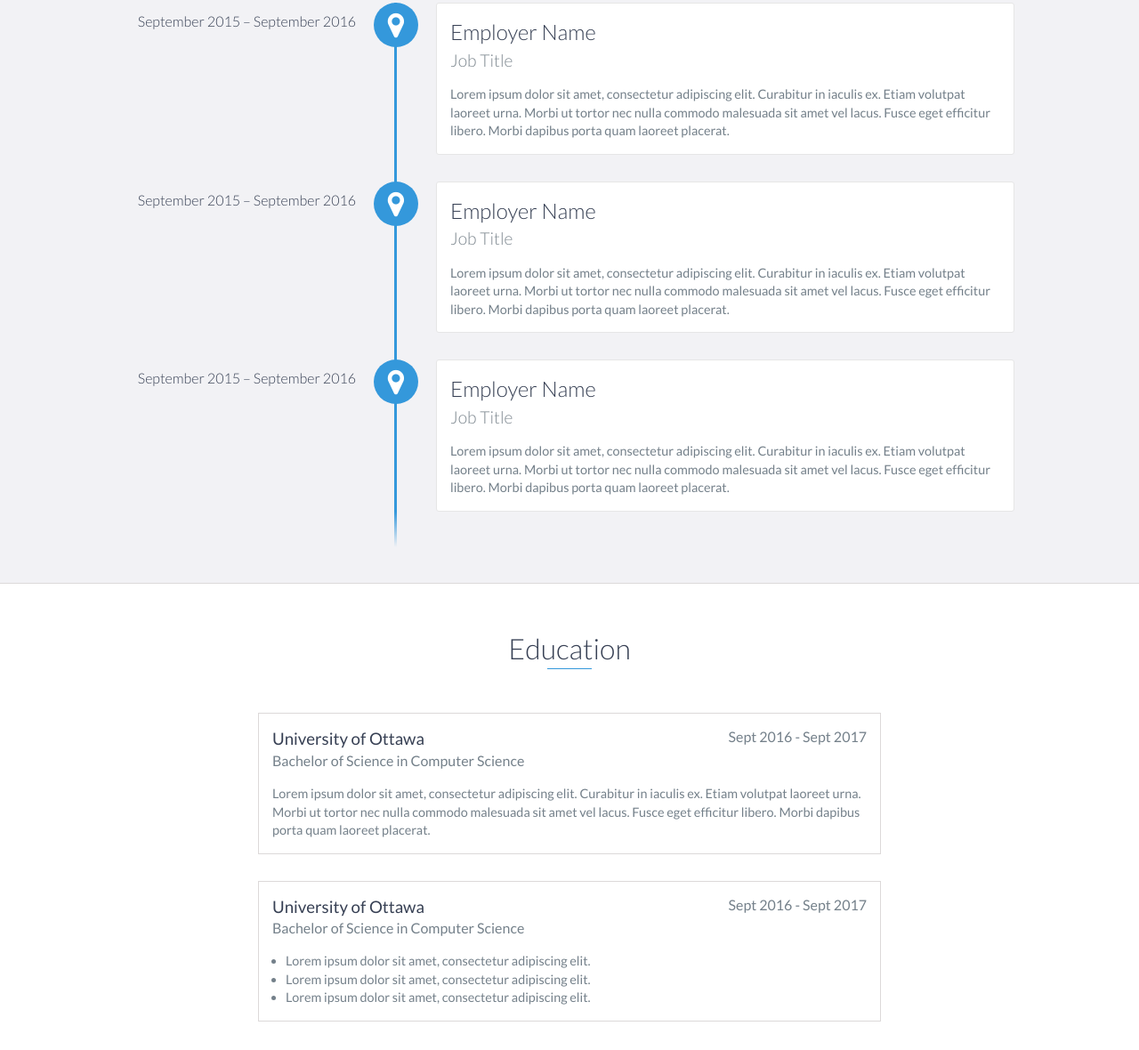
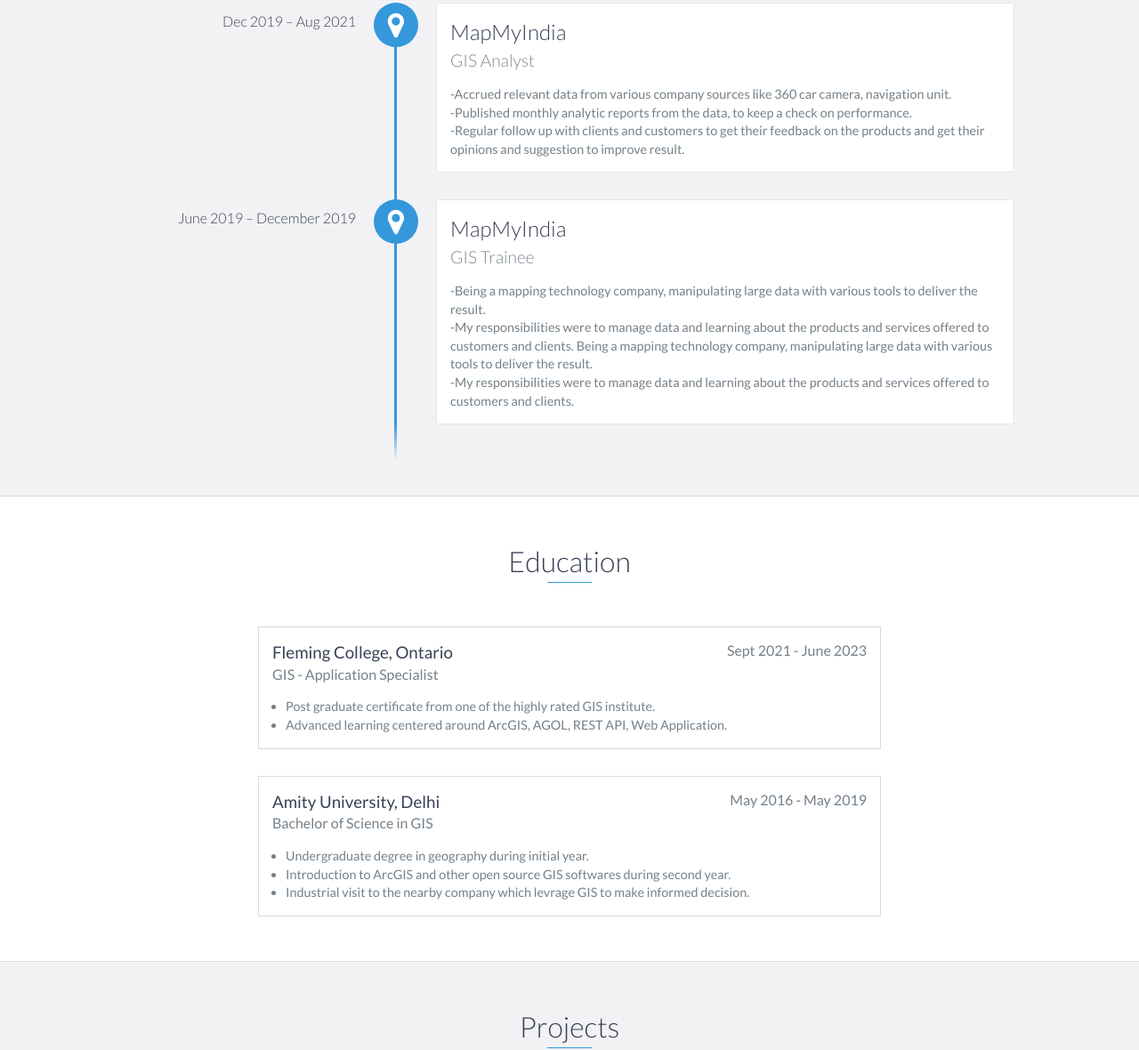
Before and after one commit to bbharat09/portfolio, a website: page index.html in a window 1280 px wide. Shown: the part 1179-2359 px from the top of the page at 89% size. Drawn offline with nearby package versions, Linux system fonts and the light colour scheme.

Commit message:
Update index.html

```diff
--- a/index.html
+++ b/index.html
@@ -92,29 +92,35 @@
     <div id="experience" class="background-alt">
         <h2 class="heading">Experience</h2>
         <div id="experience-timeline">
-            <div data-date="September 2015 – September 2016">
-                <h3>Employer Name</h3>
-                <h4>Job Title</h4>
+            <div data-date="Dec 2019 – Aug 2021">
+                <h3>MapMyIndia</h3>
+                <h4>GIS Analyst</h4>
                 <p>
-                    Lorem ipsum dolor sit amet, consectetur adipiscing elit. Curabitur in iaculis ex. Etiam volutpat laoreet urna. Morbi ut tortor nec nulla commodo malesuada sit amet vel lacus. Fusce eget efficitur libero. Morbi dapibus porta quam laoreet placerat.
+                    -Accrued relevant data from various company sources like
+                    360 car camera, navigation unit. <br>
+                    -Published monthly analytic reports from the data, to keep a
+check on performance. <br>
+-Regular follow up with clients and customers to get their
+feedback on the products and get their opinions and
+suggestion to improve result.
                 </p>
             </div>
 
-            <div data-date="September 2015 – September 2016">
-                <h3>Employer Name</h3>
-                <h4>Job Title</h4>
+            <div data-date="June 2019 – December 2019">
+                <h3>MapMyIndia</h3>
+                <h4>GIS Trainee</h4>
                 <p>
-                    Lorem ipsum dolor sit amet, consectetur adipiscing elit. Curabitur in iaculis ex. Etiam volutpat laoreet urna. Morbi ut tortor nec nulla commodo malesuada sit amet vel lacus. Fusce eget efficitur libero. Morbi dapibus porta quam laoreet placerat.
-                </p>
+                    -Being a mapping technology company, manipulating large
+data with various tools to deliver the result. <br> -My
+responsibilities were to manage data and learning about the
+products and services offered to customers and clients.
+Being a mapping technology company, manipulating large
+data with various tools to deliver the result. <br> -My
+responsibilities were to manage data and learning about the
+products and services offered to customers and clients.
+                 </p>
             </div>
 
-            <div data-date="September 2015 – September 2016">
-                <h3>Employer Name</h3>
-                <h4>Job Title</h4>
-                <p>
-                    Lorem ipsum dolor sit amet, consectetur adipiscing elit. Curabitur in iaculis ex. Etiam volutpat laoreet urna. Morbi ut tortor nec nulla commodo malesuada sit amet vel lacus. Fusce eget efficitur libero. Morbi dapibus porta quam laoreet placerat.
-                </p>
-            </div>
         </div>
     </div>
     <!-- End #experience -->
@@ -122,28 +128,34 @@
     <div id="education">
         <h2 class="heading">Education</h2>
         <div class="education-block">
-            <h3>University of Ottawa</h3>
-            <span class="education-date">Sept 2016 - Sept 2017</span>
-            <h4>Bachelor of Science in Computer Science</h4>
-            <p>
-                Lorem ipsum dolor sit amet, consectetur adipiscing elit. Curabitur in iaculis ex. Etiam volutpat laoreet urna. Morbi ut tortor nec nulla commodo malesuada sit amet vel lacus. Fusce eget efficitur libero. Morbi dapibus porta quam laoreet placerat.
-            </p>
+            <h3>Fleming College, Ontario</h3>
+            <span class="education-date">Sept 2021 - June 2023</span>
+            <h4>GIS - Application Specialist</h4>
+            <ul><li>
+                Post graduate certificate from one of the highly rated GIS institute.
+            </li>
+            <li>
+                Advanced learning centered around ArcGIS, AGOL, REST API, Web Application.
+            </li>
+
+            </ul>
+
         </div>
         <!-- End .education-block -->
 
         <div class="education-block">
-            <h3>University of Ottawa</h3>
-            <span class="education-date">Sept 2016 - Sept 2017</span>
-            <h4>Bachelor of Science in Computer Science</h4>
+            <h3>Amity University, Delhi</h3>
+            <span class="education-date">May 2016 - May 2019</span>
+            <h4>Bachelor of Science in GIS</h4>
             <ul>
                 <li>
-                    Lorem ipsum dolor sit amet, consectetur adipiscing elit.
+                    Undergraduate degree in geography during initial year.
                 </li>
                 <li>
-                    Lorem ipsum dolor sit amet, consectetur adipiscing elit.
+                    Introduction to ArcGIS and other open source GIS softwares during second year.
                 </li>
                 <li>
-                    Lorem ipsum dolor sit amet, consectetur adipiscing elit.
+                    Industrial visit to the nearby company which levrage GIS to make informed decision.
                 </li>
             </ul>
         </div>
```
